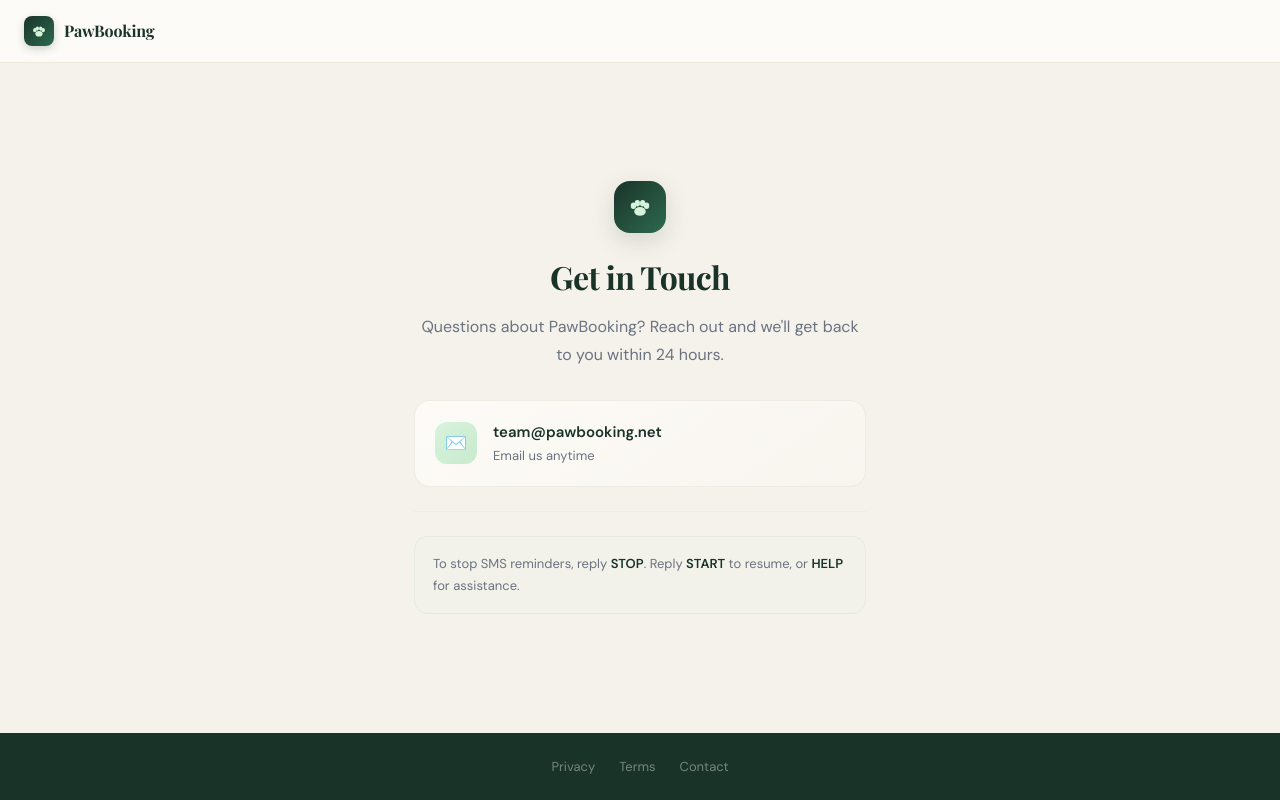
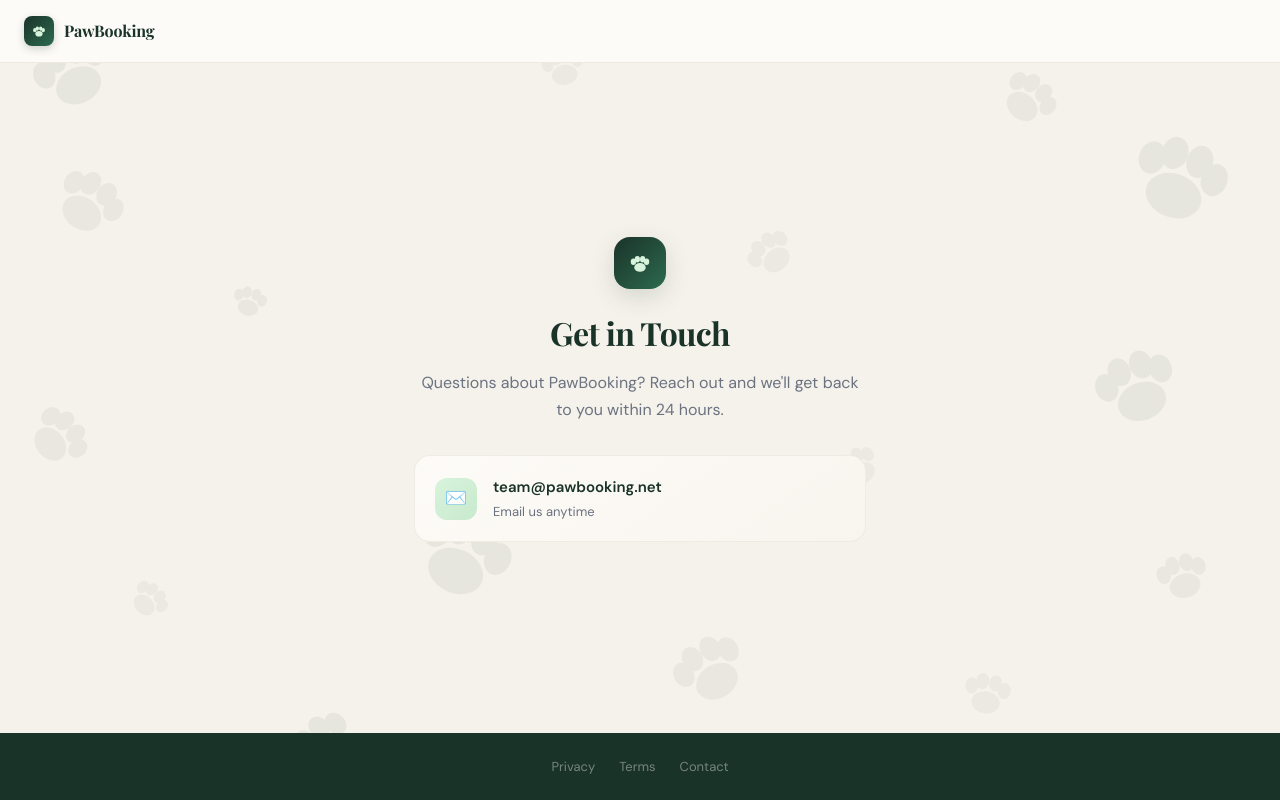
Before and after one commit to Kamdrin1/PawBooking, a Next.js app: page /contact in a window 1280 px wide. Built offline with nearby package versions, Linux system fonts and the light colour scheme.

Commit message:
Add paw prints and simplify contact page

```diff
--- a/src/app/contact/page.tsx
+++ b/src/app/contact/page.tsx
@@ -1,6 +1,27 @@
 export default function Contact() {
+  const pawPositions = [
+    { top: '3%',  left: '2%',  rotate: '-25deg', size: 90,  opacity: 0.06 },
+    { top: '8%',  left: '78%', rotate: '40deg',  size: 65,  opacity: 0.05 },
+    { top: '5%',  left: '42%', rotate: '-10deg', size: 50,  opacity: 0.04 },
+    { top: '15%', left: '88%', rotate: '20deg',  size: 110, opacity: 0.06 },
+    { top: '20%', left: '4%',  rotate: '35deg',  size: 80,  opacity: 0.05 },
+    { top: '28%', left: '58%', rotate: '-40deg', size: 55,  opacity: 0.04 },
+    { top: '35%', left: '18%', rotate: '15deg',  size: 40,  opacity: 0.05 },
+    { top: '42%', left: '85%', rotate: '-20deg', size: 95,  opacity: 0.06 },
+    { top: '50%', left: '2%',  rotate: '50deg',  size: 70,  opacity: 0.05 },
+    { top: '55%', left: '65%', rotate: '-35deg', size: 50,  opacity: 0.04 },
+    { top: '62%', left: '32%', rotate: '25deg',  size: 110, opacity: 0.06 },
+    { top: '68%', left: '90%', rotate: '-15deg', size: 60,  opacity: 0.05 },
+    { top: '72%', left: '10%', rotate: '45deg',  size: 45,  opacity: 0.04 },
+    { top: '78%', left: '52%', rotate: '-30deg', size: 85,  opacity: 0.05 },
+    { top: '83%', left: '75%', rotate: '10deg',  size: 55,  opacity: 0.04 },
+    { top: '88%', left: '22%', rotate: '-45deg', size: 80,  opacity: 0.06 },
+    { top: '93%', left: '60%', rotate: '30deg',  size: 45,  opacity: 0.05 },
+    { top: '96%', left: '8%',  rotate: '-20deg', size: 100, opacity: 0.06 },
+  ]
+
   return (
-    <div style={{ background: '#F5F2EB', minHeight: '100vh', display: 'flex', flexDirection: 'column' }}>
+    <div style={{ background: '#F5F2EB', minHeight: '100vh', display: 'flex', flexDirection: 'column', position: 'relative', overflow: 'hidden' }}>
       <style>{`
         @import url('https://fonts.googleapis.com/css2?family=Playfair+Display:wght@600;700&family=DM+Sans:wght@400;500;600&display=swap');
         * { font-family: 'DM Sans', sans-serif; box-sizing: border-box; margin: 0; padding: 0; }
@@ -14,6 +35,8 @@ export default function Contact() {
           display: flex;
           align-items: center;
           gap: 10px;
+          position: relative;
+          z-index: 10;
         }
 
         .contact-wrapper {
@@ -21,6 +44,8 @@ export default function Contact() {
           display: flex;
           align-items: center;
           justify-content: center;
+          position: relative;
+          z-index: 10;
         }
 
         .contact-content {
@@ -66,32 +91,6 @@ export default function Contact() {
           margin: 0;
         }
 
-        .divider {
-          height: 1px;
-          background: rgba(237,233,223,0.6);
-          margin: 24px 0;
-        }
-
-        .sms-section {
-          padding: 16px 18px;
-          background: rgba(216,243,220,0.06);
-          border-radius: 14px;
-          border: 1px solid rgba(45,106,79,0.06);
-          text-align: left;
-        }
-
-        .sms-section p {
-          font-size: 13px;
-          color: #6B7280;
-          line-height: 1.7;
-          margin: 0;
-        }
-
-        .sms-section strong {
-          color: #1A3329;
-          font-weight: 600;
-        }
-
         .legal-footer {
           background: #1A3329;
           padding: 24px;
@@ -99,7 +98,8 @@ export default function Contact() {
           justify-content: center;
           gap: 24px;
           flex-wrap: wrap;
-          margin-top: auto;
+          position: relative;
+          z-index: 10;
         }
 
         @media (max-width: 480px) {
@@ -109,6 +109,21 @@ export default function Contact() {
           .contact-desc { font-size: 15px !important; }
         }
       `}</style>
+
+      {/* Paw background */}
+      <div style={{ position: 'absolute', inset: 0, pointerEvents: 'none' }} aria-hidden="true">
+        {pawPositions.map((paw, i) => (
+          <svg key={i} width={paw.size} height={paw.size} viewBox="0 0 100 100"
+            style={{ position: 'absolute', top: paw.top, left: paw.left, transform: `rotate(${paw.rotate})`, opacity: paw.opacity }}
+            fill="#1A3329">
+            <ellipse cx="50" cy="70" rx="26" ry="20"/>
+            <ellipse cx="20" cy="44" rx="12" ry="15"/>
+            <ellipse cx="38" cy="33" rx="12" ry="15"/>
+            <ellipse cx="62" cy="33" rx="12" ry="15"/>
+            <ellipse cx="80" cy="44" rx="12" ry="15"/>
+          </svg>
+        ))}
+      </div>
 
       {/* Nav */}
       <nav className="legal-nav">
@@ -151,15 +166,6 @@ export default function Contact() {
               <p>Email us anytime</p>
             </div>
           </a>
-
-          <div className="divider" />
-
-          {/* SMS Info */}
-          <div className="sms-section">
-            <p>
-              To stop SMS reminders, reply <strong>STOP</strong>. Reply <strong>START</strong> to resume, or <strong>HELP</strong> for assistance.
-            </p>
-          </div>
         </div>
       </div>
 
```
